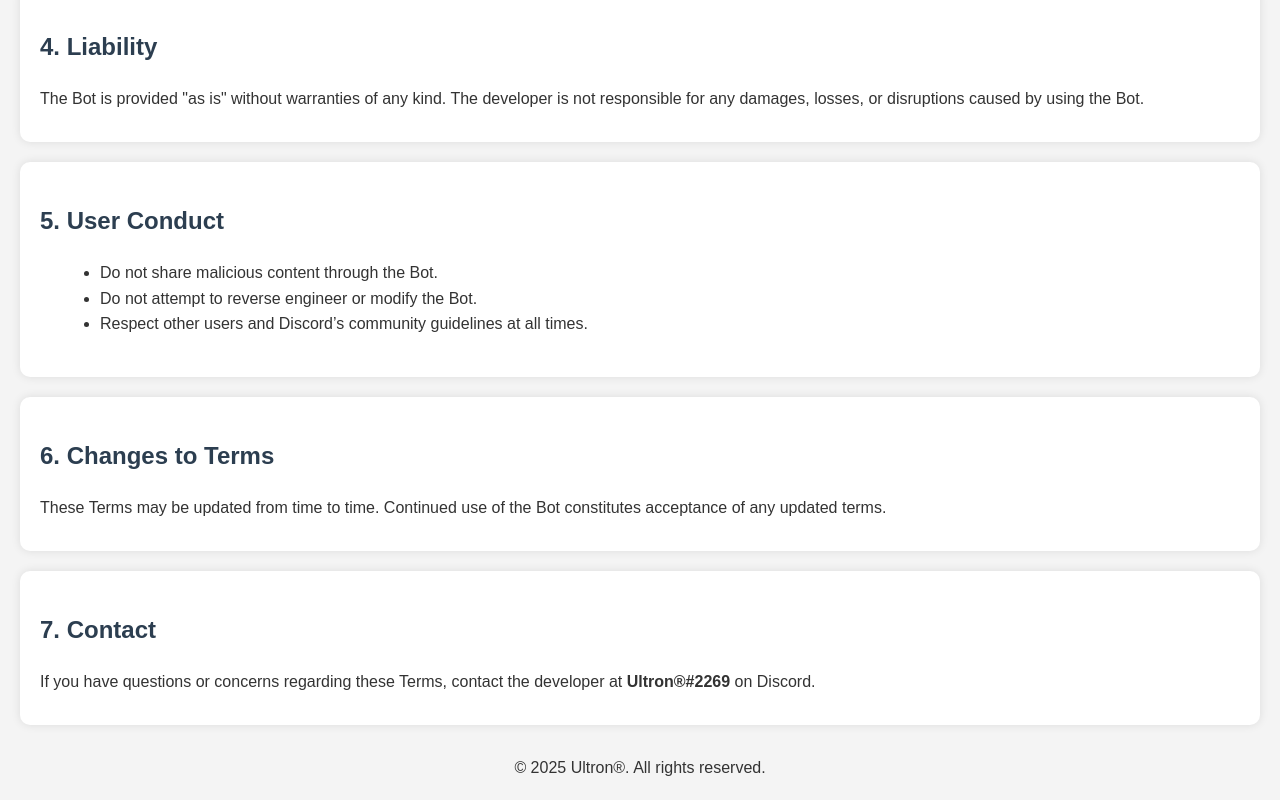
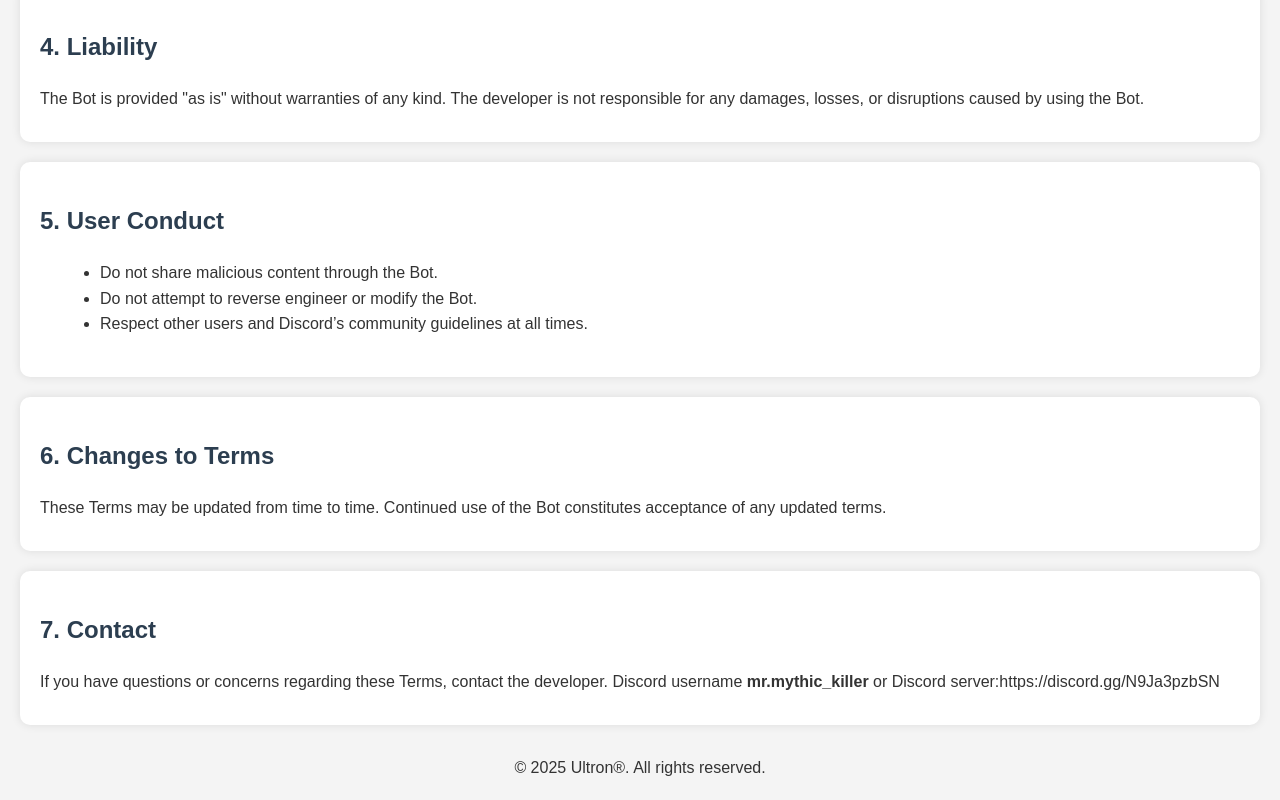
Before and after one commit to MythicKiller-ai/ultron-terms, a plain HTML site: page index.html in a window 1280 px wide. Shown: the part 714-1514 px from the top of the page. Drawn offline with Linux system fonts and the light colour scheme.

Commit message:
index.html

```diff
--- a/index.html
+++ b/index.html
@@ -56,7 +56,7 @@
 
   <div class="section">
     <h2>7. Contact</h2>
-    <p>If you have questions or concerns regarding these Terms, contact the developer at <strong>Ultron®#2269</strong> on Discord.</p>
+    <p>If you have questions or concerns regarding these Terms, contact the developer. Discord username <strong>mr.mythic_killer</strong> or Discord server:https://discord.gg/N9Ja3pzbSN</p>
   </div>
 
   <footer style="text-align:center; margin-top:30px;">
```
